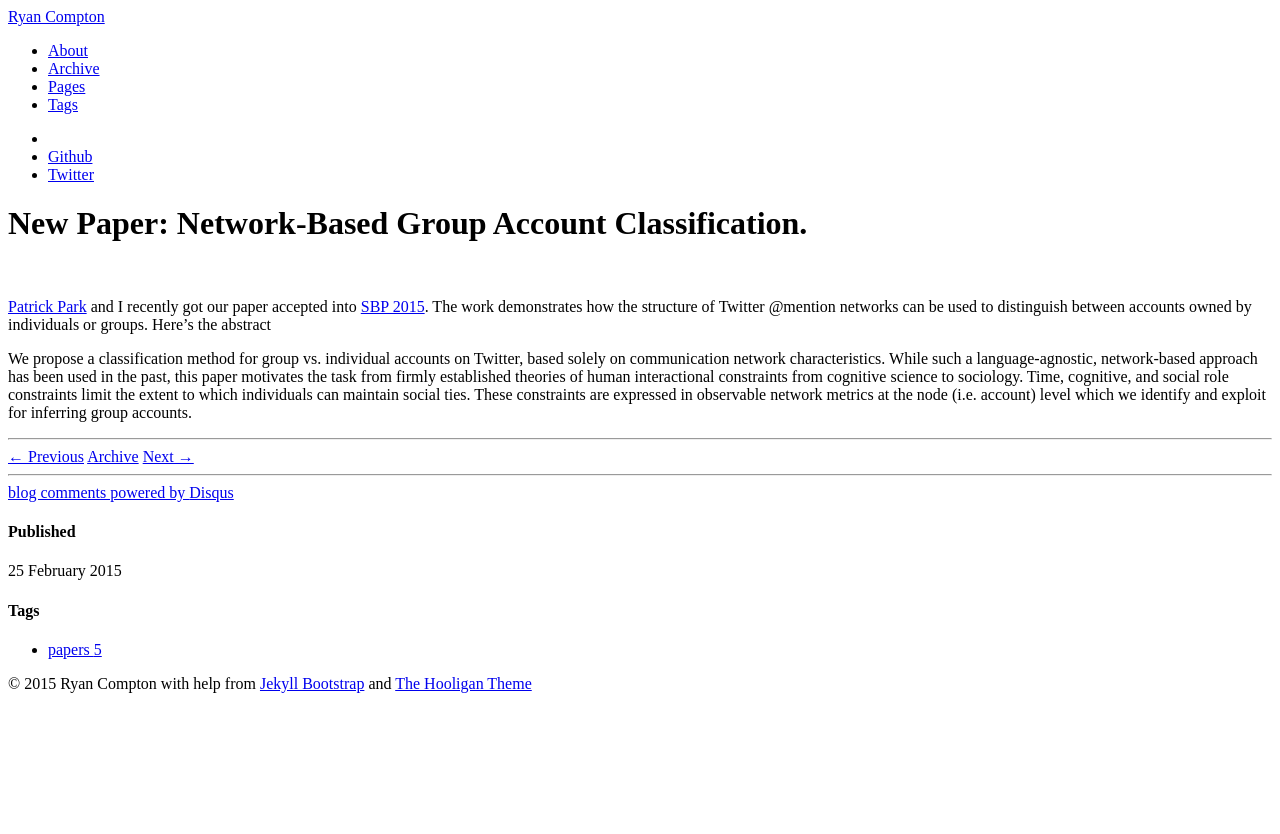
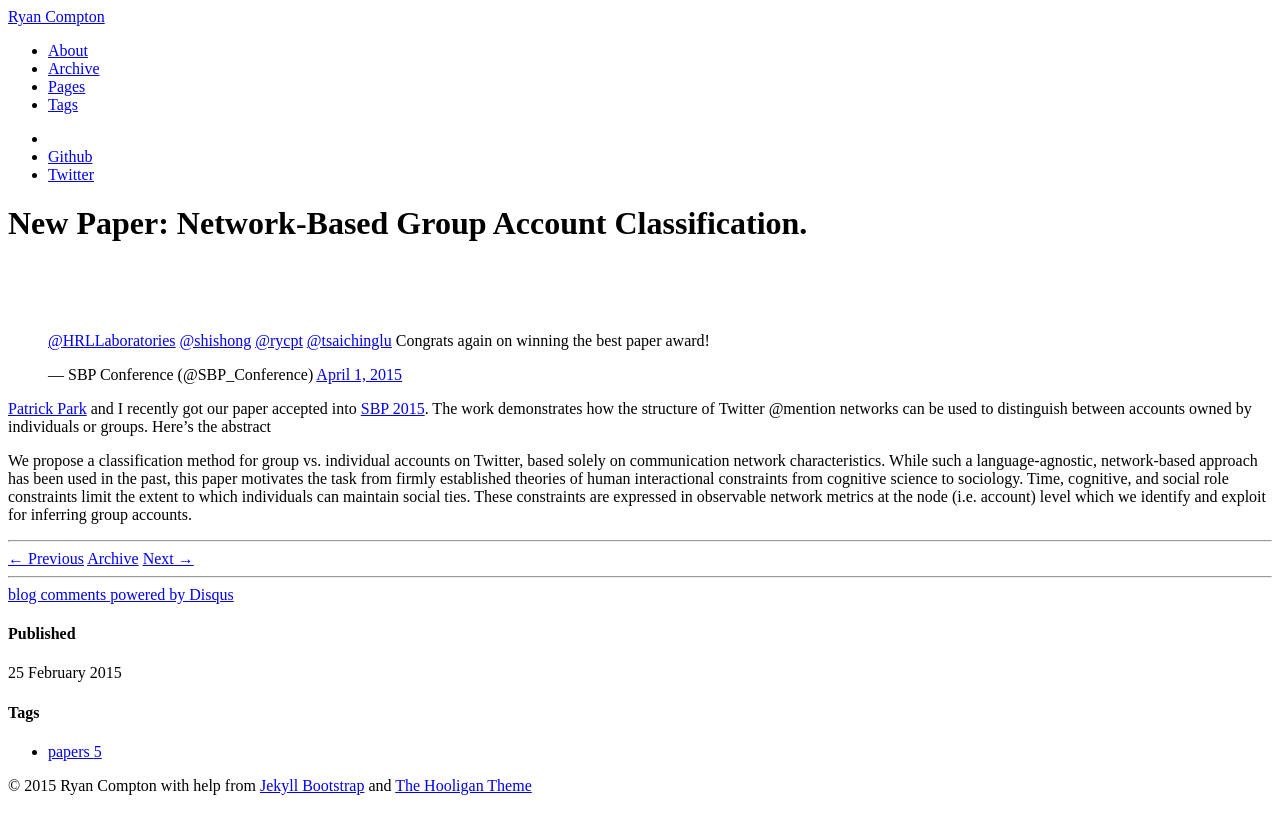
Before and after one commit to rcompton/ryancompton.net, a Jekyll site: the page built from _posts/2015-02-25-new-paper-network-based-group-account-classification.md, in a window 1280 px wide. Shown: the top 834 px of the page. Built offline with Jekyll 4.4.1, drawn with Linux system fonts in a browser that asks for light colours; nearby versions of some CDN libraries; comment, search, counter and statistics services are not loaded.

Commit message:
paper award

```diff
--- a/_posts/2015-02-25-new-paper-network-based-group-account-classification.md
+++ b/_posts/2015-02-25-new-paper-network-based-group-account-classification.md
@@ -9,6 +9,11 @@ tags: ["papers"]
 
 *Update 2015-03-25: We just got nominated for a best paper award!*{: style="color: white"}
 
+*Update 2015-04-01: We won best paper!*{: style="color: white"}
+
+<blockquote class="twitter-tweet" lang="en"><p><a href="https://twitter.com/HRLLaboratories">@HRLLaboratories</a> <a href="https://twitter.com/shishong">@shishong</a> <a href="https://twitter.com/rycpt">@rycpt</a> <a href="https://twitter.com/tsaichinglu">@tsaichinglu</a> Congrats again on winning the best paper award!</p>&mdash; SBP Conference (@SBP_Conference) <a href="https://twitter.com/SBP_Conference/status/583384040390152192">April 1, 2015</a></blockquote>
+<script async src="//platform.twitter.com/widgets.js" charset="utf-8"></script>
+
 [Patrick Park](https://twitter.com/shishong) and I recently got our paper accepted into [SBP 2015](http://sbp-conference.org/). The work demonstrates how the structure of Twitter @mention networks can be used to distinguish between accounts owned by individuals or groups. Here's the abstract
 
 We propose a classification method for group vs. individual accounts on Twitter, based solely on communication network characteristics. While such a language-agnostic, network-based approach has been used in the past, this paper motivates the task from firmly established theories of human interactional constraints from cognitive science to sociology. Time, cognitive, and social role constraints limit the extent to which individuals can maintain social ties. These constraints are expressed in observable network metrics at the node (i.e. account) level which we identify and exploit for inferring group accounts.
```
Also changed, not shown: assets/sbp15_best_tweet.jpg (added).
